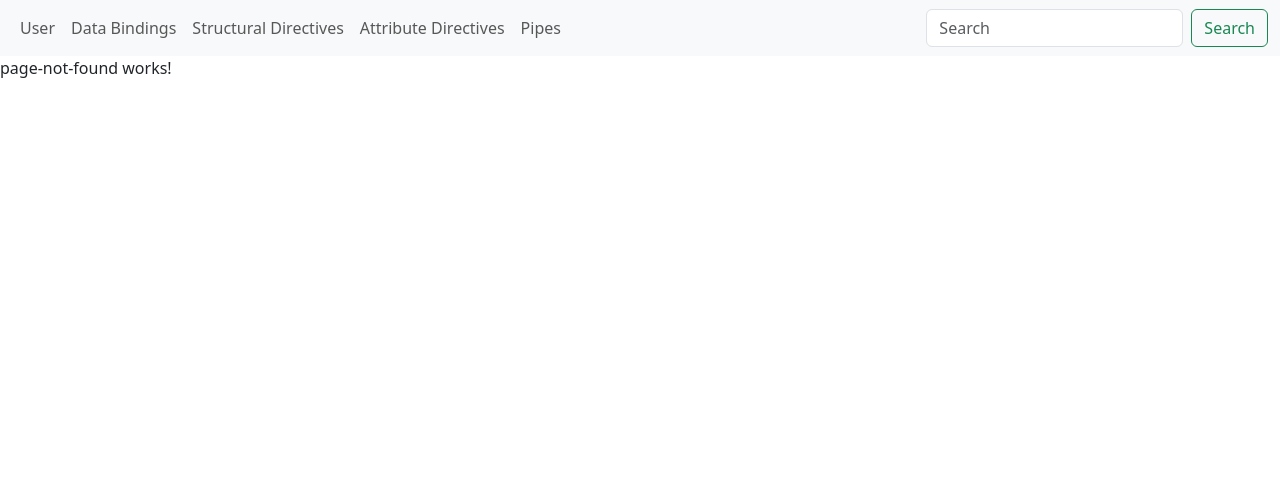
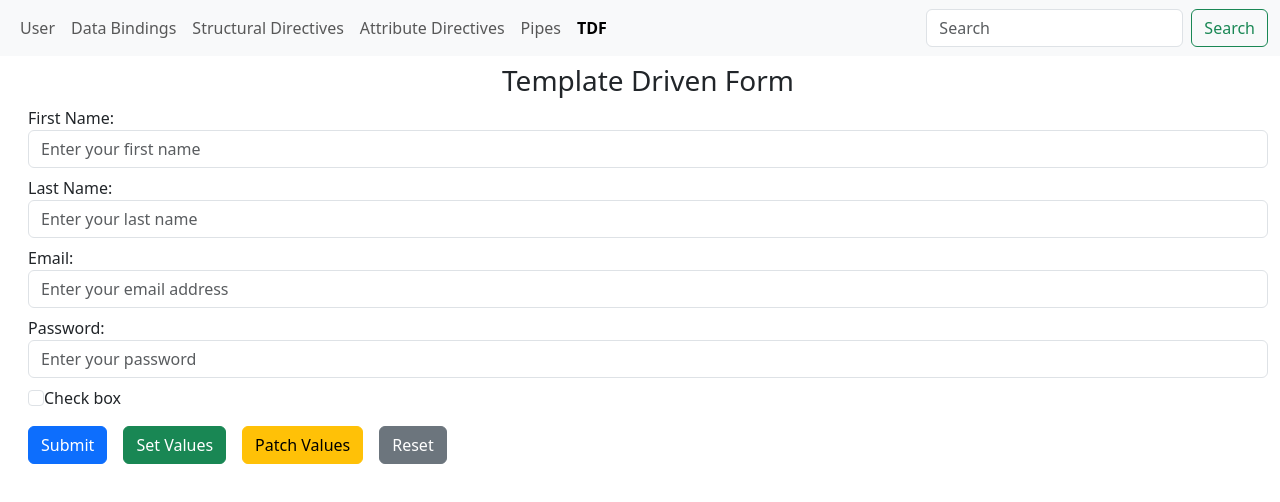
Before and after one commit to sanskar-kaushik/Angular_19, an Angular app: page /tdf in a window 1280 px wide. Shown: the top 502 px of the page. Built offline with nearby package versions, Linux system fonts and the light colour scheme.

Commit message:
Template Driven Form

```diff
--- /dev/null
+++ b/src/app/Components/template-driven-form/template-driven-form.component.html
@@ -0,0 +1,31 @@
+<div class="container-fluid m-2">
+    <div class="text-center m-2">
+        <h3>Template Driven Form</h3>
+    </div>
+    <form #userForm="ngForm" (ngSubmit)="onSubmit(userForm)">
+        <div class="form-group m-2">
+            <label>First Name:</label>
+            <input type="text" placeholder="Enter your first name" class="form-control" name="firstName" [(ngModel)]="userDetails.firstName">
+        </div>
+        <div class="form-group m-2">
+            <label>Last Name:</label>
+            <input type="text" placeholder="Enter your last name" class="form-control" name="lastName" [(ngModel)]="userDetails.lastName">
+        </div>
+        <div class="form-group m-2">
+            <label>Email:</label>
+            <input type="email" placeholder="Enter your email address" class="form-control" name="email" [(ngModel)]="userDetails.email" required>
+        </div>
+        <div class="form-group m-2">
+            <label>Password:</label>
+            <input type="password" placeholder="Enter your password" class="form-control" name="password" [(ngModel)]="userDetails.password" required>
+        </div>
+        <div class="form-group m-2">
+            <input type="checkbox" class="form-check-input" name="isChecked" [(ngModel)]="userDetails.isChecked">
+            <label>Check box</label>
+        </div>
+        <button type="submit" class="btn btn-primary m-2">Submit</button>
+        <button type="button" class="btn btn-success m-2" (click)="setValues(userForm)">Set Values</button>
+        <button type="button" class="btn btn-warning m-2" (click)="patchValues(userForm)">Patch Values</button>
+        <button type="button" class="btn btn-secondary m-2" (click)="resetValues(userForm)">Reset</button>
+    </form>
+</div>
--- /dev/null
+++ b/src/app/Components/template-driven-form/template-driven-form.component.ts
@@ -0,0 +1,48 @@
+import { Component, OnInit } from '@angular/core';
+import { User } from '../../Interfaces/user';
+import { FormsModule, NgForm } from '@angular/forms';
+import { CommonModule } from '@angular/common';
+
+@Component({
+  selector: 'app-template-driven-form',
+  imports: [FormsModule , CommonModule],
+  templateUrl: './template-driven-form.component.html',
+  styleUrl: './template-driven-form.component.css'
+})
+export class TemplateDrivenFormComponent implements OnInit{
+  ngOnInit(): void {
+    // this.userDetails = {
+    // firstName: "Sanskar",
+    // lastName: "Kaushik",
+    // email: "sanskar.kaushik34@gmail.com",
+    // password: 12345678,
+    // isChecked: true
+    // }
+  }
+  userDetails: User = {};
+  onSubmit(userForm: NgForm){
+    console.log(userForm.value);
+    alert("Form Submitted");
+  }
+  setValues(userForm: NgForm){
+    this.userDetails = {
+    firstName: "Sanskar",
+    lastName: "Kaushik",
+    email: "sanskar.kaushik34@gmail.com",
+    password: 12345678,
+    isChecked: true
+    }
+    userForm.setValue(this.userDetails);
+  }
+  patchValues(userForm: NgForm){
+    this.userDetails = {
+    firstName: "Sanskar",
+    lastName: "Kaushik",
+    email: "sanskar.kaushik34@gmail.com",
+    }
+    userForm.control.patchValue(this.userDetails);
+  }
+  resetValues(userForm: NgForm){
+    userForm.resetForm();
+  }
+}
--- /dev/null
+++ b/src/app/Interfaces/user.ts
@@ -0,0 +1,7 @@
+export interface User {
+    firstName?: string;
+    lastName?: string;
+    email?: string;
+    password?: number;
+    isChecked?: boolean;
+}
--- a/src/app/app.component.html
+++ b/src/app/app.component.html
@@ -15,7 +15,10 @@
           <a class="nav-link" routerLinkActive="active" [routerLink]="['/attribute-directives']" [routerLinkActiveOptions]="{exact: true}">Attribute Directives</a>
         </li>
         <li class="nav-item">
-          <a class="nav-link" routerLinkActive="active" [routerLink]="['/inbuilt-pipes']" [routerLinkActiveOptions]="{exact: true}">Pipes</a>
+          <a class="nav-link" routerLinkActive="active" [routerLink]="['/pipes']" [routerLinkActiveOptions]="{exact: true}">Pipes</a>
+        </li>
+        <li class="nav-item">
+          <a class="nav-link" routerLinkActive="active" [routerLink]="['/tdf']" [routerLinkActiveOptions]="{exact: true}">TDF</a>
         </li>
       </ul>
       <form class="d-flex">
--- a/src/app/app.routes.ts
+++ b/src/app/app.routes.ts
@@ -5,6 +5,7 @@ import { StructuralDirectiveNgIfVsIfComponent } from './Components/structural-di
 import { AttributeDirectivesComponent } from './Components/attribute-directives/attribute-directives.component';
 import { PageNotFoundComponent } from './Components/page-not-found/page-not-found.component';
 import { InbuiltPipesComponent } from './Components/inbuilt-pipes/inbuilt-pipes.component';
+import { TemplateDrivenFormComponent } from './Components/template-driven-form/template-driven-form.component';
 
 export const routes: Routes = [
   { path: '' , redirectTo: "user" , pathMatch:"full"},
@@ -12,6 +13,7 @@ export const routes: Routes = [
   { path: 'data-binding', component: DataBindingComponent },
   { path: 'structural-directives', component: StructuralDirectiveNgIfVsIfComponent},
   { path: 'attribute-directives', component: AttributeDirectivesComponent },
-  { path: 'inbuilt-pipes', component: InbuiltPipesComponent },
+  { path: 'pipes', component: InbuiltPipesComponent },
+  { path: 'tdf', component: TemplateDrivenFormComponent },
   { path: '**', component: PageNotFoundComponent },
 ];
```
Also changed, not shown: src/app/Components/template-driven-form/template-driven-form.component.css (added), 1 other file (tests, documents, lock files or other folders).
